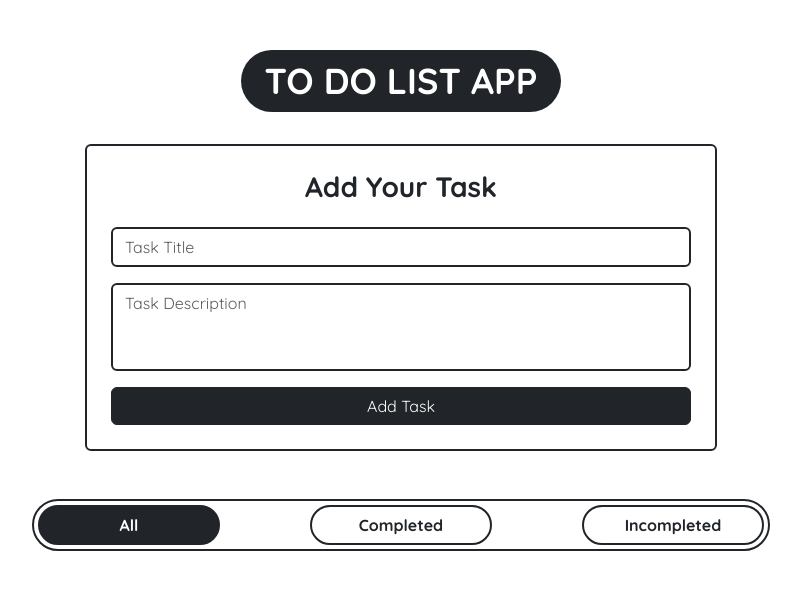
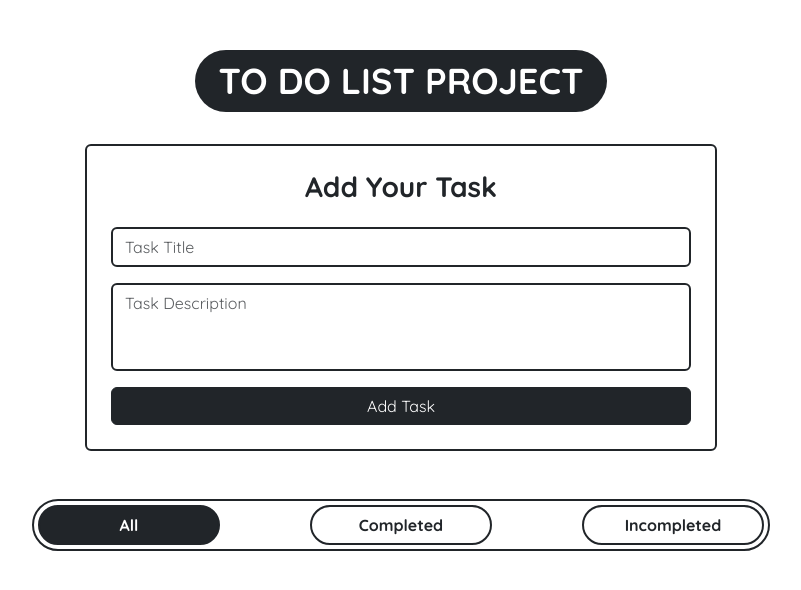
Before and after one commit to lokeshjaglan001/To-Do-List-App, a plain HTML site: page index.html in a window 1280 px wide. Shown: the whole page, without its empty margins (239-1040 px from the left). Drawn offline with nearby package versions, Linux system fonts and the light colour scheme.

Commit message:
renamed the heading

```diff
--- a/index.html
+++ b/index.html
@@ -18,7 +18,7 @@
   </head>
   <body>
     <div class="container">
-      <h1 class="fw-bold text-center mt-5" style="font-size: 48px;"><span class="badge rounded-pill bg-dark">TO DO LIST APP</span></h1>
+      <h1 class="fw-bold text-center mt-5" style="font-size: 48px;"><span class="badge rounded-pill bg-dark">TO DO LIST PROJECT</span></h1>
     </div>
     <div class="p-2">
       <div class="card m-auto p-4 border-2 border-dark mt-3 col-md-6">
```
